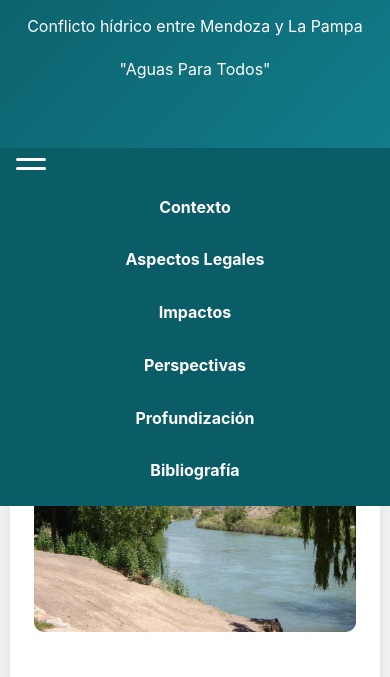
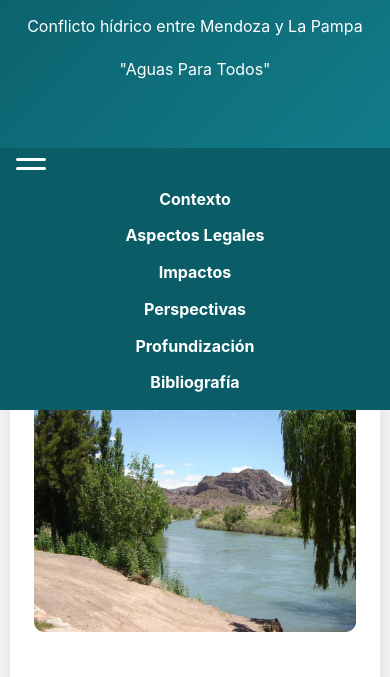
Before and after one commit to gonzagraven/rio-atuel1, a plain HTML site: page index.html in a window 390 px wide. Both pictures are taken after a click on the element 31 px from the left and 323 px from the top of the page. Shown: the part 155-832 px from the top of the page. Drawn offline with Linux system fonts and the light colour scheme.

```diff
--- a/index.html
+++ b/index.html
@@ -168,7 +168,7 @@
       }
 
       .navbar li {
-        margin: 0.8rem 0;
+        margin: 0.3rem 0;
       }
 
       .navbar-container {
```
